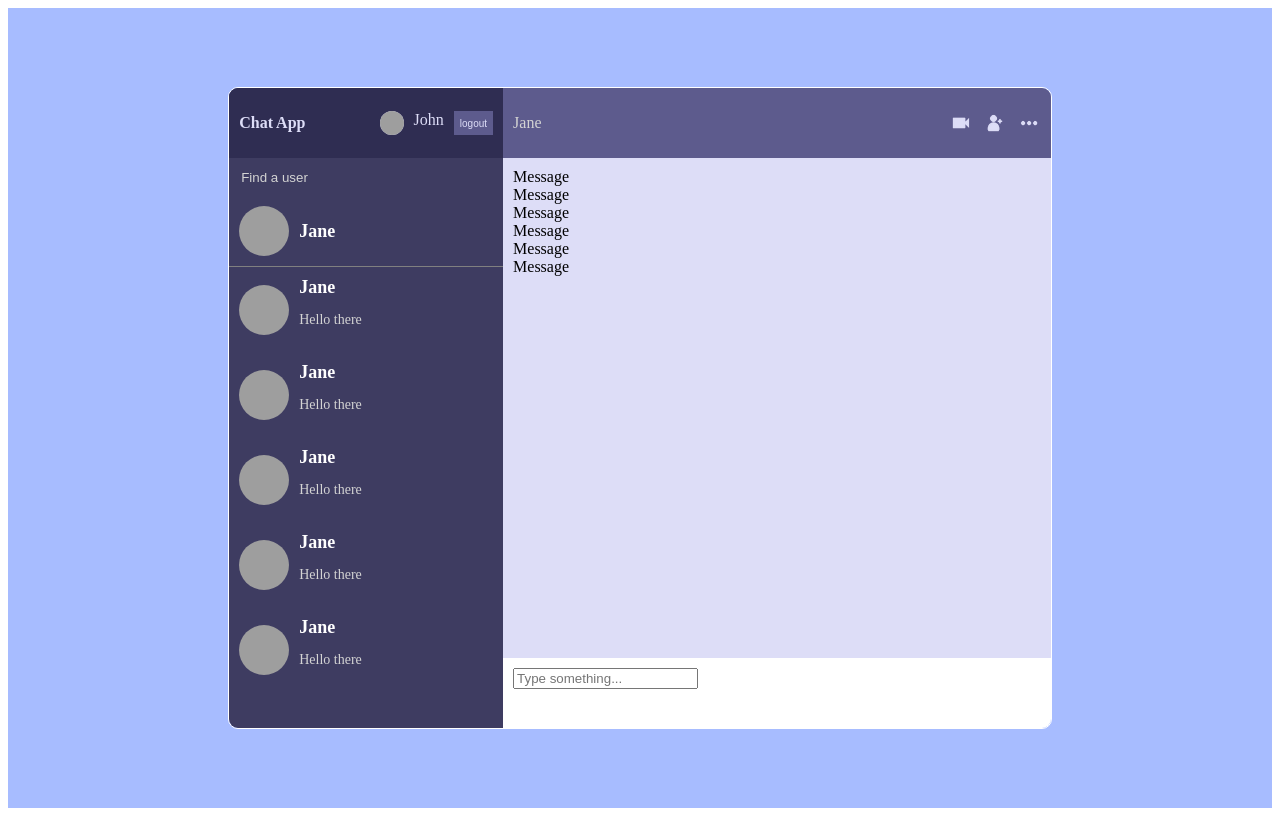
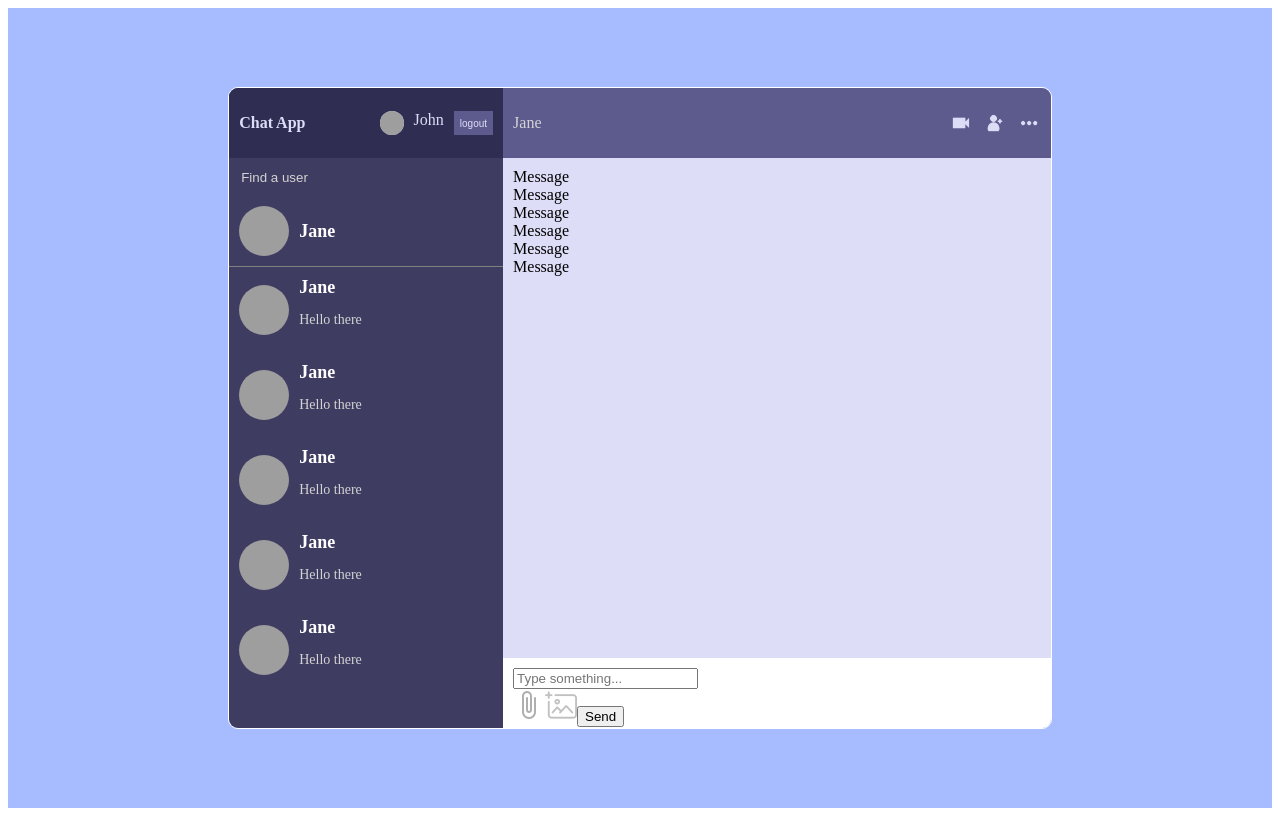
Before and after one commit to Patrick-Ngige/Chat-App, a React (Create React App) app: page / in a window 1280 px wide. Built offline with nearby package versions, Linux system fonts and the light colour scheme; grey boxes are pictures that could not be loaded.

Commit message:
developing the chat input

```diff
--- a/src/components/Input.jsx
+++ b/src/components/Input.jsx
@@ -1,12 +1,18 @@
 import React from 'react'
+import Img from '../img/img.png'
+import Attach from '../img/attach.png'
 
 const Input = () => {
   return (
     <div className='input'>
       <input type="text" placeholder='Type something...' />
       <div className="send">
-        <img src="" alt="" />
+        <img src={Attach} alt="" />
         <input type="file" style={{display:"none"}} id="file" />
+        <label htmlFor="file">
+          <img src={Img} alt="" />
+        </label>
+        <button>Send</button>
       </div>
     </div>
   )
```
